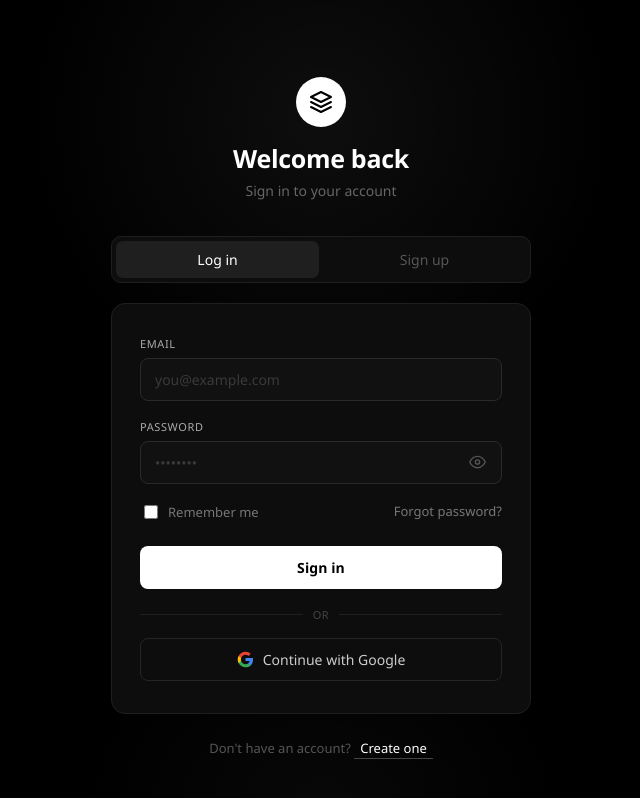
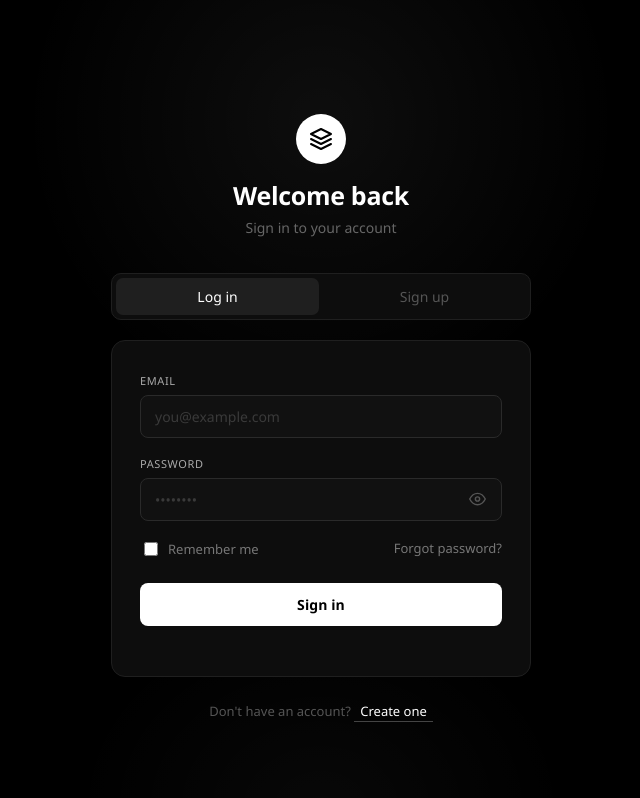
Before and after one commit to Mayank00480/multi-user-dashboard-frontend, a React (Create React App) app: page /login in a window 1280 px wide. Shown: the top 798 px of the page, without its empty margins (319-959 px from the left). Built offline with nearby package versions, Linux system fonts and the light colour scheme; no server answers.

Commit message:
update login page

```diff
--- a/src/pages/Login.jsx
+++ b/src/pages/Login.jsx
@@ -339,23 +339,6 @@
             </button>
           </form>
 
-          {/* OR divider */}
-          <div className={styles.divider}>
-            <div className={styles.dividerLine} />
-            <span className={styles.dividerText}>OR</span>
-            <div className={styles.dividerLine} />
-          </div>
-
-          {/* Google */}
-          <button type="button" className={styles.googleBtn}>
-            <svg width="17" height="17" viewBox="0 0 24 24">
-              <path fill="#4285F4" d="M22.56 12.25c0-.78-.07-1.53-.2-2.25H12v4.26h5.92c-.26 1.37-1.04 2.53-2.21 3.31v2.77h3.57c2.08-1.92 3.28-4.74 3.28-8.09z" />
-              <path fill="#34A853" d="M12 23c2.97 0 5.46-.98 7.28-2.66l-3.57-2.77c-.98.66-2.23 1.06-3.71 1.06-2.86 0-5.29-1.93-6.16-4.53H2.18v2.84C3.99 20.53 7.7 23 12 23z" />
-              <path fill="#FBBC05" d="M5.84 14.09c-.22-.66-.35-1.36-.35-2.09s.13-1.43.35-2.09V7.07H2.18C1.43 8.55 1 10.22 1 12s.43 3.45 1.18 4.93l2.85-2.22.81-.62z" />
-              <path fill="#EA4335" d="M12 5.38c1.62 0 3.06.56 4.21 1.64l3.15-3.15C17.45 2.09 14.97 1 12 1 7.7 1 3.99 3.47 2.18 7.07l3.66 2.84c.87-2.6 3.3-4.53 6.16-4.53z" />
-            </svg>
-            {isLogin ? "Continue with Google" : "Sign up with Google"}
-          </button>
         </div>
 
         {/* ── Footer switch ── */}
```
